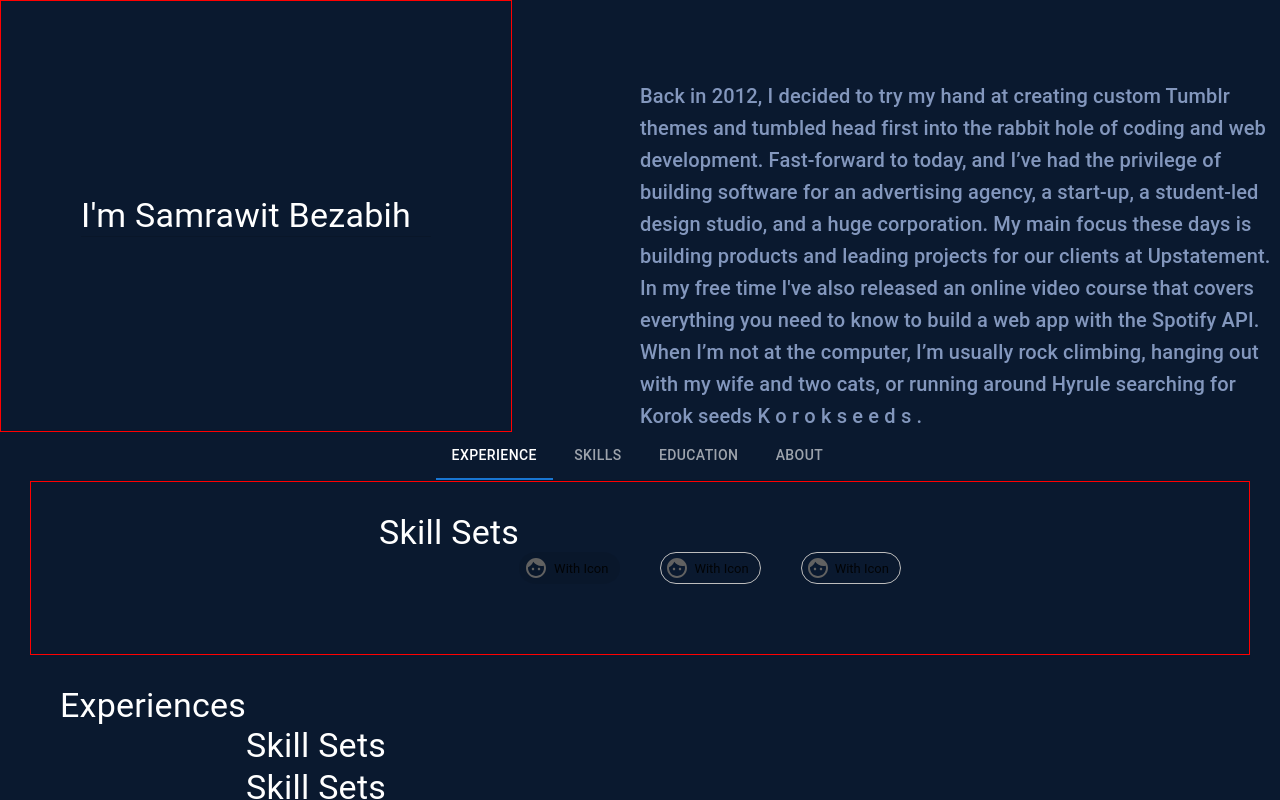
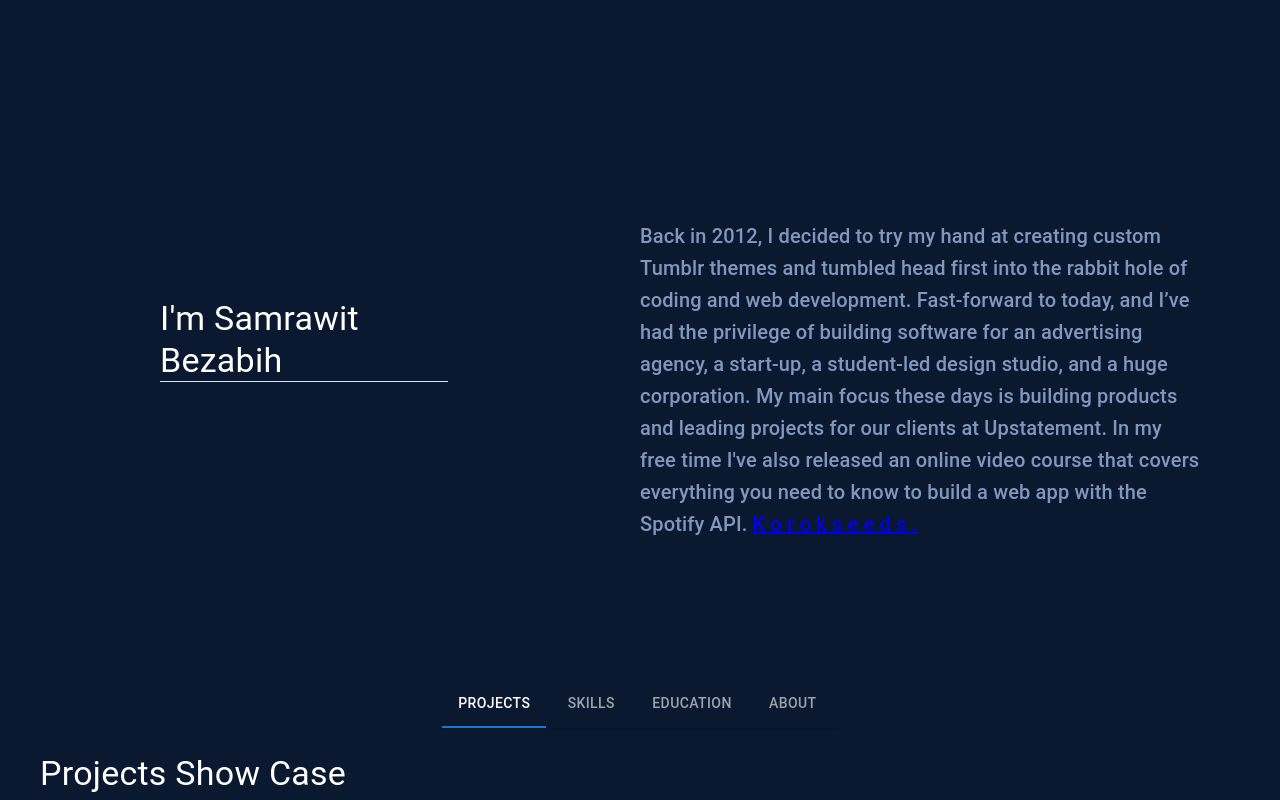
Before and after one commit to SamBez/portfolio_2, a Next.js app: page / in a window 1280 px wide. Built offline with nearby package versions, Linux system fonts and the light colour scheme.

Commit message:
Tab panel

```diff
--- a/pages/index.tsx
+++ b/pages/index.tsx
@@ -3,6 +3,7 @@ import styles from "../styles/Home.module.css";
 import { Box, Chip, Divider, Grid, Tab, Tabs, Typography } from "@mui/material";
 import React from "react";
 import FaceIcon from "@mui/icons-material/Face";
+import Link from "next/link";
 
 // import { NextScript, Main } from "next/document";
 // import Layout from "./layout";
@@ -12,6 +13,35 @@ interface TabPanelProps {
   children?: React.ReactNode;
   index: number;
   value: number;
+}
+
+export function TabPanel(props: TabPanelProps) {
+  const { children, value, index, ...other } = props;
+
+  return (
+    <div
+      role="tabpanel"
+      hidden={value !== index}
+      id={`simple-tabpanel-${index}`}
+      aria-labelledby={`simple-tab-${index}`}
+      {...other}
+    >
+      {value === index && (
+        <Box
+          sx={{
+            py: 3,
+            height: "calc(100vh - 270px)",
+            overflowY: "scroll",
+            "&::-webkit-scrollbar": {
+              width: 0,
+            },
+          }}
+        >
+          {children}
+        </Box>
+      )}
+    </div>
+  );
 }
 
 export default function Home() {
@@ -70,6 +100,7 @@ export default function Home() {
             scrollbarColor: "auto",
             overflowX: "hidden",
             overflow: "scroll",
+            paddingX: 5,
             // border: "10px solid yellow",
           }}
           component={"div"}
@@ -95,7 +126,13 @@ export default function Home() {
           }}
         >
           <Grid container>
-            <Grid item xs={12}>
+            <Grid
+              item
+              xs={12}
+              sx={{
+                marginY: "100px",
+              }}
+            >
               <Box
                 sx={{
                   width: "100%",
@@ -103,6 +140,8 @@ export default function Home() {
                   display: "flex",
                   justifyContent: "space-between",
                   gap: 3,
+                  padding: 5,
+
                   backgroundColor:
                     "linear-gradient(90deg, rgba(2,0,36,1) 0%, rgba(15,14,51,1) 28%, rgba(18,18,55,1) 35%, rgba(16,45,83,1) 44%, rgba(10,111,150,1) 100%, rgba(15,54,92,1) 100%, rgba(11,99,138,1) 100%, rgba(12,87,126,1) 100%, rgba(10,111,150,1) 100%, rgba(49,96,130,1) 100%)",
                 }}
@@ -113,7 +152,6 @@ export default function Home() {
                   sx={{
                     padding: 10,
                     gap: 5,
-                    border: "1px solid red",
                   }}
                 >
                   <Typography variant="h4">I'm Samrawit Bezabih</Typography>
@@ -128,7 +166,7 @@ export default function Home() {
                       height: 400,
                     }}
                   /> */}
-                  <Divider></Divider>
+                  <Divider color="white"></Divider>
                 </Box>
                 <Box
                   sx={{
@@ -147,10 +185,7 @@ export default function Home() {
                     and leading projects for our clients at Upstatement. In my
                     free time I've also released an online video course that
                     covers everything you need to know to build a web app with
-                    the Spotify API. When I’m not at the computer, I’m usually
-                    rock climbing, hanging out with my wife and two cats, or
-                    running around Hyrule searching for Korok seeds K o r o k s
-                    e e d s .
+                    the Spotify API. <a href="http://">K o r o k s e e d s .</a>
                   </Typography>
                 </Box>
               </Box>
@@ -179,7 +214,7 @@ export default function Home() {
                     }}
                     textColor="inherit"
                   >
-                    <Tab label="Experience" {...a11yProps(0)} />
+                    <Tab label="Projects" {...a11yProps(0)} />
                     <Tab label="Skills" {...a11yProps(1)} />
                     <Tab label="Education" {...a11yProps(2)} />
                     <Tab label="About" {...a11yProps(3)} />
@@ -187,14 +222,76 @@ export default function Home() {
                 </Box>
               </Box>
             </Grid>
-            <Grid item xs={12}>
+            <TabPanel value={value} index={0}>
+              <Grid
+                item
+                xs={12}
+                sx={{
+                  height: "100vh",
+                }}
+              >
+                <Typography variant="h4"> Projects Show Case</Typography>
+                <Box
+                  sx={{
+                    display: "flex",
+                    // justifyContent: 'center',
+                    padding: "30px",
+                    marginX: "30px",
+                    width: "100vw",
+                    gap: 5,
+                  }}
+                >
+                  <Box paddingY={5} sx={{ display: "flex", flexWrap: "wrap" }}>
+                    <Box sx={{ width: { xs: "100%", sm: "50%" } }}>
+                      <Typography variant="h4">Project 1</Typography>
+                      <Divider></Divider>
+                      <Typography variant="h6" color={"#8397BD"}>
+                        Lorem ipsum dolor sit amet consectetur adipisicing elit.
+                        Aliquam aliquid vero tenetur? Non reiciendis, veritatis
+                        praesentium, excepturi at quisquam repellat
+                        exercitationem, possimus temporibus eum similique. Ut
+                        dignissimos voluptatum dolores et.
+                      </Typography>
+                    </Box>
+                    <Box sx={{ width: { xs: "100%", sm: "50%" } }}>
+                      <Box component={"img"} src="" />
+                      <Link href={""}>URL</Link>
+                    </Box>
+                  </Box>
+                  <Box paddingY={5} sx={{ display: "flex", flexWrap: "wrap" }}>
+                    <Box sx={{ width: { xs: "100%", sm: "50%" } }}>
+                      <Typography variant="h4">Project 1</Typography>
+                      <Divider></Divider>
+                      <Typography variant="h6" color={"#8397BD"}>
+                        Lorem ipsum dolor sit amet consectetur adipisicing elit.
+                        Aliquam aliquid vero tenetur? Non reiciendis, veritatis
+                        praesentium, excepturi at quisquam repellat
+                        exercitationem, possimus temporibus eum similique. Ut
+                        dignissimos voluptatum dolores et.
+                      </Typography>
+                    </Box>
+                    <Box sx={{ width: { xs: "100%", sm: "50%" } }}>
+                      <Box component={"img"} src="" />
+                      <Link href={""}>URL</Link>
+                    </Box>
+                  </Box>
+                </Box>
+              </Grid>
+            </TabPanel>
+            <TabPanel value={value} index={1}>
+              <Grid
+                item
+                xs={12}
+                sx={{
+                  height: "100vh",
+                }}
+              >
                 <Box
                   sx={{
                     display: "flex",
                     justifyContent: "center",
                     padding: "30px",
                     marginX: "30px",
-                  border: "1px solid red",
                   }}
                 >
                   <Typography variant="h4"> Skill Sets</Typography>
@@ -220,23 +317,8 @@ export default function Home() {
                   </Box>
                 </Box>
               </Grid>
-            <Grid item xs={12}>
-              <Box
-                sx={{
-                  display: "flex",
-                  // justifyContent: 'center',
-                  padding: "30px",
-                  marginX: "30px",
-                }}
-              >
-                <Typography variant="h4"> Experiences</Typography>
-                <Box paddingY={5}>
-                  <Typography variant="h4"> Skill Sets</Typography>
-                  <Typography variant="h4"> Skill Sets</Typography>
-                  <Typography variant="h4"> Skill Sets</Typography>
-                </Box>
-              </Box>
-            </Grid>
+            </TabPanel>
+            <TabPanel value={value} index={2}>
               <Grid item xs={12}>
                 <Box
                   sx={{
@@ -254,6 +336,7 @@ export default function Home() {
                   </Box>
                 </Box>
               </Grid>
+            </TabPanel>
           </Grid>
         </Box>
       </main>
```
Lines whose indentation alone changed are shown as unchanged.
